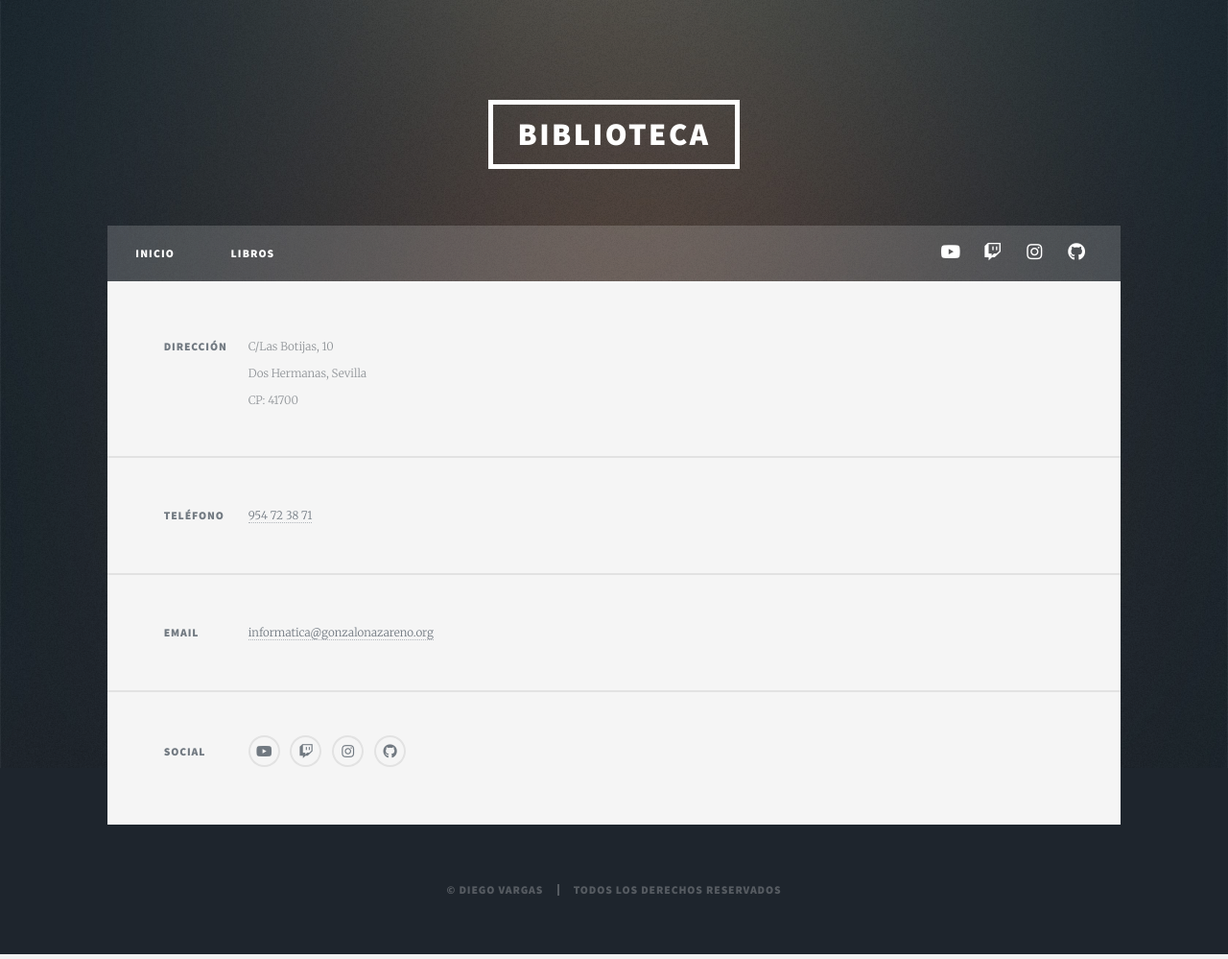
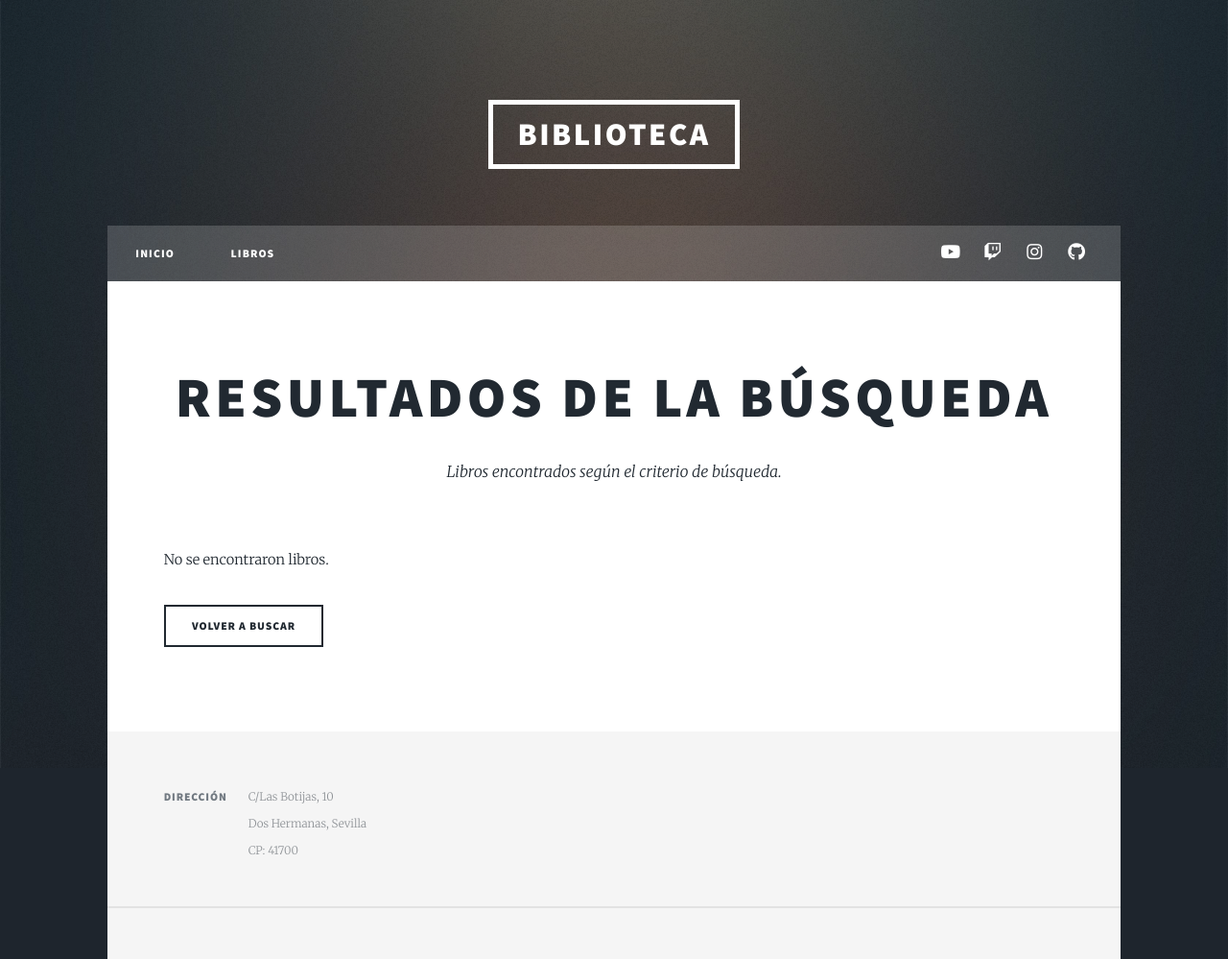
Before and after one commit to f1rul4yx/Proyecto_Flask, a Flask app: template main/templates/listalibros.html in a window 1280 px wide. Shown: the top 999 px of the page at 96% size. Run offline with Flask 3, Linux system fonts and the light colour scheme; the template is opened without the code that fills it, so the values that code supplies are empty.

Commit message:
Página de listado de libros añadida

```diff
--- a/main/app.py
+++ b/main/app.py
@@ -1,13 +1,17 @@
-from flask import Flask, render_template
+from flask import Flask, render_template, request, abort
 import json
 
 app = Flask(__name__)
+
+
 
 # FUNCIONES
 
 # Cargar JSON
 with open('static/libros.json') as archivo:
-    libros = json.load(archivo)
+    all_libros = json.load(archivo)
+
+
 
 # RUTAS
 
@@ -21,6 +25,13 @@ def libros():
 
 @app.route('/listalibros', methods=['POST'])
 def listalibros():
-    return render_template('listalibros.html')
+    consulta = request.form.get('titulo', '')
+    libros = []
+    for libro in all_libros:
+        if not consulta or libro['titulo'].lower().startswith(consulta.lower()):
+            libros.append(libro)
+    return render_template('listalibros.html', libros=libros)
+
+
 
 app.run("0.0.0.0",5000,debug=True)
--- a/main/templates/listalibros.html
+++ b/main/templates/listalibros.html
@@ -1,6 +1,35 @@
 {% extends "base.html" %}
 
-{% block title %}Biblioteca{% endblock %}
+{% block title %}Lista de Libros{% endblock %}
 
 {% block content %}
+<section class="post">
+    <header class="major">
+        <h1>Resultados de la Búsqueda</h1>
+        <p>Libros encontrados según el criterio de búsqueda.</p>
+    </header>
+    {% if libros %}
+    <table class="alt">
+        <thead>
+            <tr>
+                <th>Título</th>
+                <th>Autor</th>
+            </tr>
+        </thead>
+        <tbody>
+            {% for libro in libros %}
+            <tr>
+                <td>{{ libro.titulo }}</td>
+                <td>{{ libro.autor }}</td>
+            </tr>
+            {% endfor %}
+        </tbody>
+    </table>
+    {% else %}
+    <p>No se encontraron libros.</p>
+    {% endif %}
+    <ul class="actions">
+        <li><a href="{{ url_for('libros') }}" class="button">Volver a Buscar</a></li>
+    </ul>
+</section>
 {% endblock %}
```
